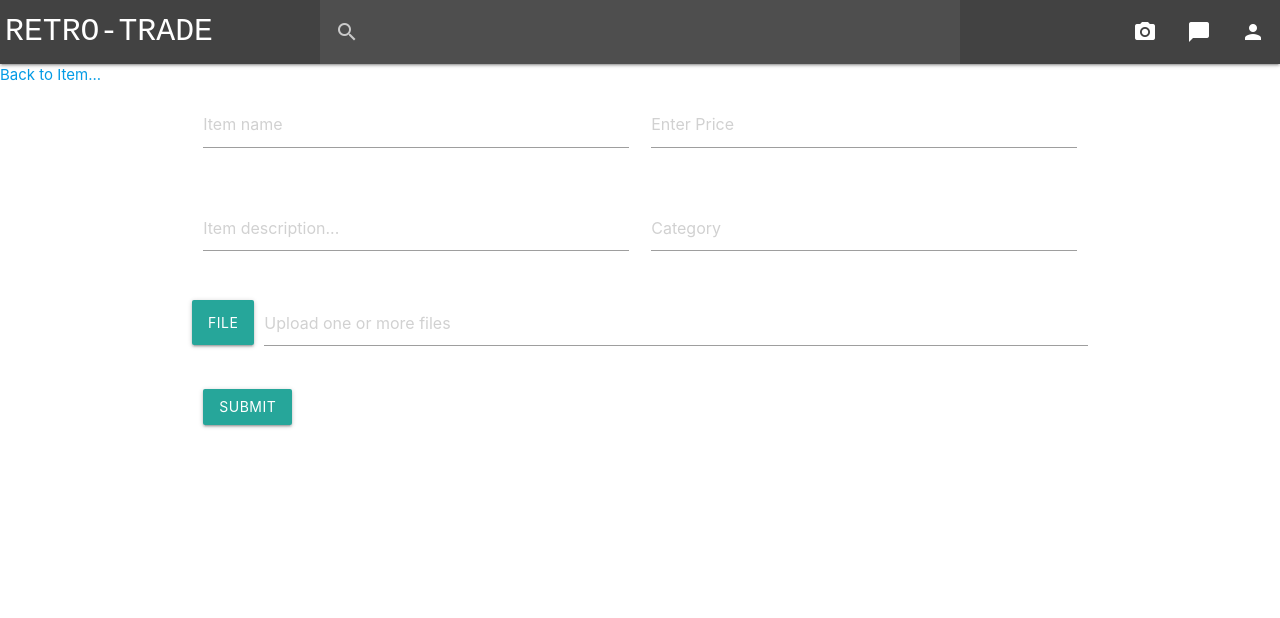
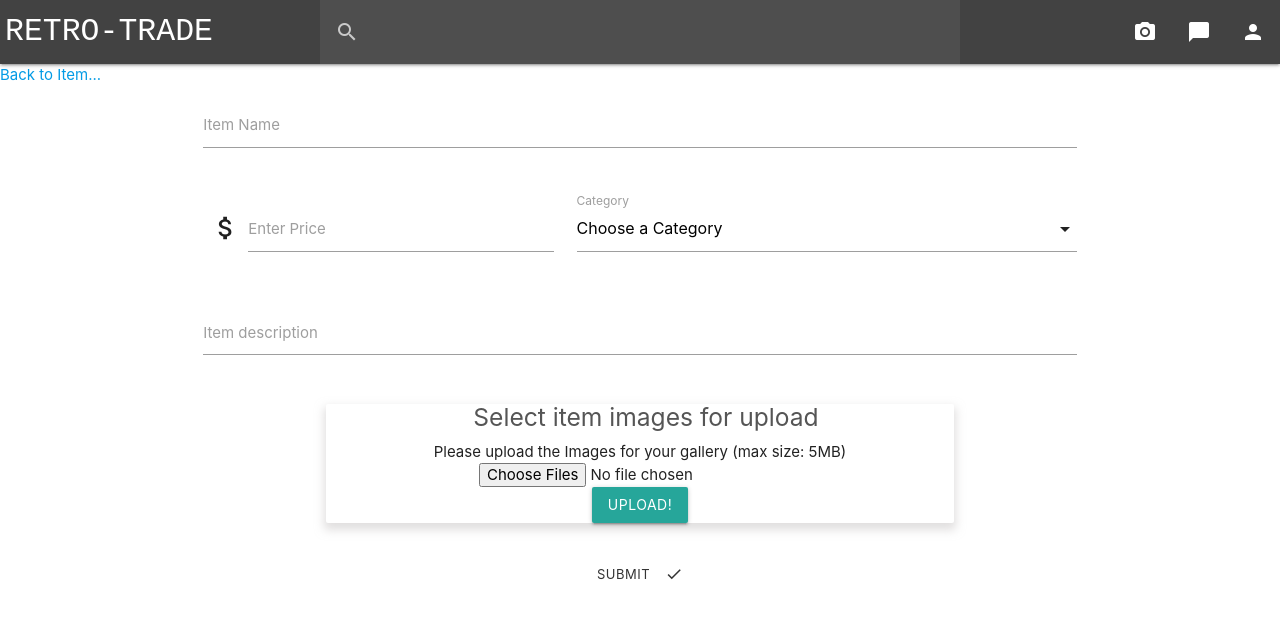
Before and after one commit to kevinroymcgregor/project3, a React (Create React App) app in the folder client/: page /addedititem in a window 1280 px wide. Shown: the top 618 px of the page. Built offline with nearby package versions, Linux system fonts and the light colour scheme.

Commit message:
updated add item form

```diff
--- a/client/public/index.html
+++ b/client/public/index.html
@@ -1,25 +1,5 @@
 <!DOCTYPE html>
 <html lang="en">
-  <head>
-    <meta charset="utf-8">
-    <link rel="shortcut icon" href="%PUBLIC_URL%/favicon.ico">
-    <meta name="viewport" content="width=device-width, initial-scale=1, shrink-to-fit=no">
-    <meta name="theme-color" content="#000000">
-    <link rel="manifest" href="%PUBLIC_URL%/manifest.json">
-    <!-- Compiled and minified CSS -->
-    <link href="https://fonts.googleapis.com/icon?family=Material+Icons" rel="stylesheet">
-    <!-- <link rel="stylesheet" href="https://stackpath.bootstrapcdn.com/bootstrap/4.3.1/css/bootstrap.min.css" integrity="sha384-ggOyR0iXCbMQv3Xipma34MD+dH/1fQ784/j6cY/iJTQUOhcWr7x9JvoRxT2MZw1T" crossorigin="anonymous"> -->
-    <link rel="stylesheet" href="https://cdnjs.cloudflare.com/ajax/libs/materialize/1.0.0/css/materialize.min.css">
-    <title>RETRO TRADE</title>
-  </head>
-  <body>
-    <noscript>
-      You need to enable JavaScript to run this app.
-    </noscript>
-    <div id="root"></div>
-    <script src="https://cdnjs.cloudflare.com/ajax/libs/materialize/1.0.0/js/materialize.min.js"></script>
-  </body>
-  </html>
 
 <head>
   <meta charset="utf-8">
--- a/client/src/App.css
+++ b/client/src/App.css
@@ -1,37 +1,9 @@
-/* .App {
-  text-align: center;
-} */
-
-
-/* .App-logo {
+#itemCardContainer {
+  width: 70%;
+  margin: 0 auto;
+}
 
 * {
   margin: 0;
   padding: 0;
 }
-
-.App-logo {
-
-  height: 40vmin;
-}
-
-.App-header {
-  background-color: #282c34;
-  min-height: 100vh;
-  display: flex;
-  flex-direction: column;
-  align-items: center;
-  justify-content: center;
-  font-size: calc(10px + 2vmin);
-  color: white;
-}
-
-.App-link {
-  color: #09d3ac;
-} */
-
-
-#itemCardContainer {
-  width: 70%;
-  margin: 0 auto;
-}
--- a/client/src/components/AddEditForm/AddEditForm.js
+++ b/client/src/components/AddEditForm/AddEditForm.js
@@ -1,54 +1,64 @@
 import React, { Component } from 'react';
+import Items from '../uploads/Items';
+import Button from '../Button/Button';
+import { Link } from "react-router-dom";
 
 class AddEditForm extends Component {
+
+    constructor() {
+        super();
+        this.handleSubmit = this.handleSubmit.bind(this);
+      }
+
+      handleSubmit(event) {
+        event.preventDefault();
+        const data = new FormData(event.target);
+
+      }
 
     render() {
 
         return (
-            <div className="container">
-                <div className="row">
-                    <form className="col s12">
+            <div className="container center-align">
+                    <form onSubmit={this.handleSubmit}>
                         <div className="row">
-                            <div className="input-field col s6">
-                                <input placeholder="Item name" id="item_name" type="text" className="validate" />
-
-                            </div>
-                            <div className="input-field col s6">
-                                <input id="item_price" type="number" className="validate" placeholder="Enter Price" />
-
+                            <div className="input-field col l12 m12 s12">
+                                <input id="item_name" type="text" className="validate" />
+                                <label htmlFor="name">Item Name</label>
                             </div>
                         </div>
 
                         <div className="row">
-
-                            <div className="input-field col s6">
-                                <textarea id="item_description" className="materialize-textarea" placeholder="Item description..."></textarea>
-
+                            <div className="input-field col s12 m6 l5">
+                            <i class="small material-icons prefix">attach_money</i>
+                                <input id="item_price" type="number" className="validate" />
+                                <label htmlFor="price">Enter Price</label>
                             </div>
-
-                            <div className="input-field col s6">
-                                <textarea id="item_category" className="materialize-textarea" placeholder="Category"></textarea>
-
+                            <div className="input-field col s12 m6 l7">
+                                <select>
+                                <option value="" disabled selected>Choose a Category</option>
+                                <option value="1">Video Games</option>
+                                <option value="2">Game Consoles</option>
+                                <option value="3">Game Accessories</option>
+                                <option value="4">Board Games</option>
+                                <option value="5">Arcade</option>
+                                </select>
+                                <label>Category</label>
                             </div>
                         </div>
 
                         <div className="row">
-                            <form action="#">
-                                <div className="file-field input-field">
-                                    <div className="btn">
-                                        <span>File</span>
-                                        <input type="file" multiple />
-                                    </div>
-                                    <div className="file-path-wrapper">
-                                        <input className="file-path validate" type="text" placeholder="Upload one or more files" />
-                                    </div>
-                                </div>
-                            </form>
+                            <div className="input-field col l12 m12 s12">
+                                <textarea id="item_description" className="materialize-textarea validate"></textarea>
+                                <label htmlFor="desc">Item description</label>
+                            </div>
                         </div>
 
-                        <button className="btn waves-effect waves-light" type="submit" name="action">Submit</button>
+                        <div className="row">
+                            <Items />
+                        </div>
+                        <Button label="Submit" icon="check" type="submit" />
                     </form>
-                </div>
             </div>
         )
     }
--- a/client/src/components/ItemCard/ItemCard.js
+++ b/client/src/components/ItemCard/ItemCard.js
@@ -21,7 +21,9 @@ const ItemCard = (props) => {
                 <p className="itemDescription">{props.itemDescription}</p>
                 <hr></hr>
                 <div className="buttonGroup">
+                    <Link to="/itemdetails">
                     <Button label="Details" icon="search" />
+                    </Link>
                     <Button label="Message" icon="message" />
                     <Button label="Make Offer" icon="attach_money" />
                 </div>
--- a/client/src/components/ItemDetailsCard/ItemDetailsCard.js
+++ b/client/src/components/ItemDetailsCard/ItemDetailsCard.js
@@ -1,25 +1,34 @@
 import React from 'react';
 import { Link } from "react-router-dom";
+import Button from '../Button/Button';
 
 const ItemDetailsCard = (props) => {
 
     return (
 
-                <div className="card darken-1">
+                <div className="card">
                     <div className="card-content">
-                        <span className="card-title">Item Name <small>- Date put on sale</small></span>
-                        <p>Lorem ipsum dolor sit amet, consectetur adipiscing elit. Vivamus finibus feugiat mattis. Curabitur ut neque et quam commodo ultricies. Sed pretium et tortor eget suscipit. Morbi ut molestie erat. Nulla odio sapien, luctus vitae pretium ac, fringilla quis dolor. In non est in risus pulvinar auctor vel ut felis. Praesent in aliquet risus, sit amet vehicula tellus. Fusce dictum augue ultricies, tincidunt nisi eget, varius risus. Nam non ligula ut sapien elementum pretium at eget tortor.</p>
-                        <p>Lorem ipsum dolor sit amet, consectetur adipiscing elit. Vivamus finibus feugiat mattis. Curabitur ut neque et quam commodo ultricies. Sed pretium et tortor eget suscipit. Morbi ut molestie erat. Nulla odio sapien, luctus vitae pretium ac, fringilla quis dolor. In non est in risus pulvinar auctor vel ut felis. Praesent in aliquet risus, sit amet vehicula tellus. Fusce dictum augue ultricies, tincidunt nisi eget, varius risus. Nam non ligula ut sapien elementum pretium at eget tortor.</p>
+                        <span class="card-title"><h5 className="left">{props.itemName}</h5><h5 className="right">{props.itemPrice}</h5></span>
+                    </div>
+                    <div class="card-content">
+                        <p>{props.itemDescription}</p>
+                    </div>
+                    <div className="card-content">
+                    <p className="center"><strong>Listed Date: </strong>{props.itemDate} - <strong>Located: </strong>{props.itemLocation}</p>
                     </div>
                     <div className="card-action">
                         <Link to="#">
+                        <Button label="Buy" icon="attach_money" />
+                        </Link>
 
-                        <div className="btn buy-trade">Buy</div>
+                        <Link to="#">
+                        <Button label="trade" icon="compare_arrows" />
                         </Link>
+
                         <Link to="#">
+                        <Button label="Message" icon="message" />
+                        </Link>
 
-                        <div className="btn buy-trade">Trade</div>
-                        </Link>
                     </div>
                 </div>
     )
--- a/client/src/components/Pages/Dashboard.js
+++ b/client/src/components/Pages/Dashboard.js
@@ -30,7 +30,6 @@ class Dashboard extends Component {
             itemLocation="Phoenix, AZ"
             itemDescription="This is a bunch of placeholder text that can be removed. It was only added to make the demo ItemCard component display properly. I am writing extra text in here so that it will properly test the overflow css." />
         </div>
-
 
         <div style={{ height: "75vh" }} className="container valign-wrapper">
           <div className="row">
--- a/client/src/components/Pages/ItemDetails.js
+++ b/client/src/components/Pages/ItemDetails.js
@@ -3,6 +3,7 @@ import Navbar from '../Navbar/Navbar';
 import Carousel from '../Carousel/Carousel';
 import ItemDetailsCard from '../ItemDetailsCard/ItemDetailsCard';
 import { Link } from "react-router-dom";
+import Footer from '../Footer/Footer'
 
 
 class ItemDetails extends Component {
@@ -17,9 +18,18 @@ class ItemDetails extends Component {
                             Back to Item...
                         </Link>
                     </div>
+                    {/* <div className="container"> */}
                     <Carousel />
-                    <ItemDetailsCard />
+                    <ItemDetailsCard
+                        itemName="Item Name"
+                        itemDescription="Lorem ipsum dolor sit amet, consectetur adipiscing elit, sed do eiusmod tempor incididunt ut labore et dolore magna aliqua. Ut enim ad minim veniam, quis nostrud exercitation ullamco laboris nisi ut aliquip ex ea commodo consequat. Duis aute irure dolor in reprehenderit in voluptate velit esse cillum dolore eu fugiat nulla pariatur. Excepteur sint occaecat cupidatat non proident, sunt in culpa qui officia deserunt mollit anim id est laborum."
+                        itemPrice="$59.99"
+                        itemLocation="Phoenix, Arizona"
+                        itemDate="October, 8, 2019"
+                    />
+                    {/* </div> */}
                 </div>
+                <Footer />
             </>
         )
     }
--- a/client/src/components/ProfileImage/ProfileImage.js
+++ b/client/src/components/ProfileImage/ProfileImage.js
@@ -17,7 +17,7 @@ const ProfileImage = (props) => {
     return (
         <div>
             <div className="container center-align">
-                <img alt="User Name" src="https://cdn.pixabay.com/photo/2016/08/08/09/17/avatar-1577909_960_720.png" className="avatar center-align" id="user-avatar" />
+                <img alt="User Name" src="https://cdn.pixabay.com/photo/2016/08/08/09/17/avatar-1577909_960_720.png" className="avatar" id="user-avatar" />
             </div>
         </div>
     )
```
Also changed, not shown: client/src/components/Navbar/Navbar.js (+5 -7 lines), 2 other files (tests, documents, lock files or other folders).
